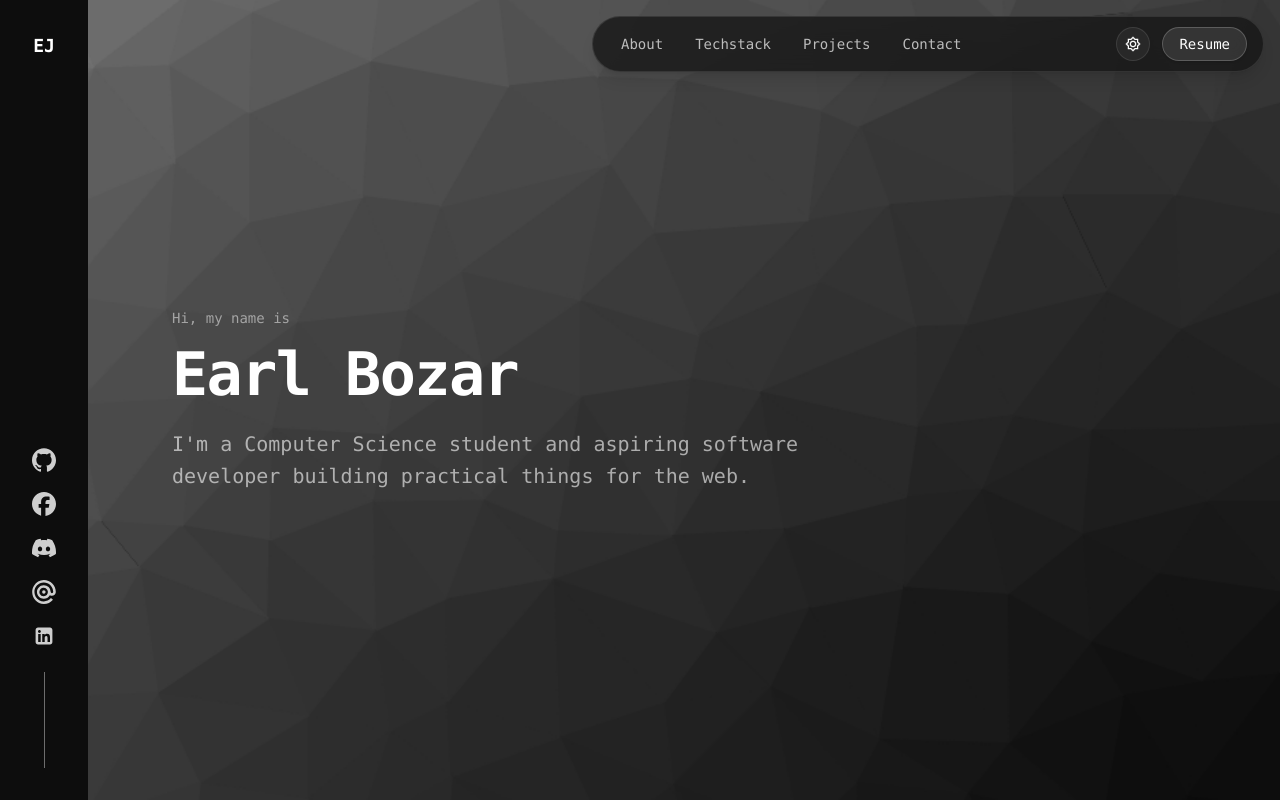
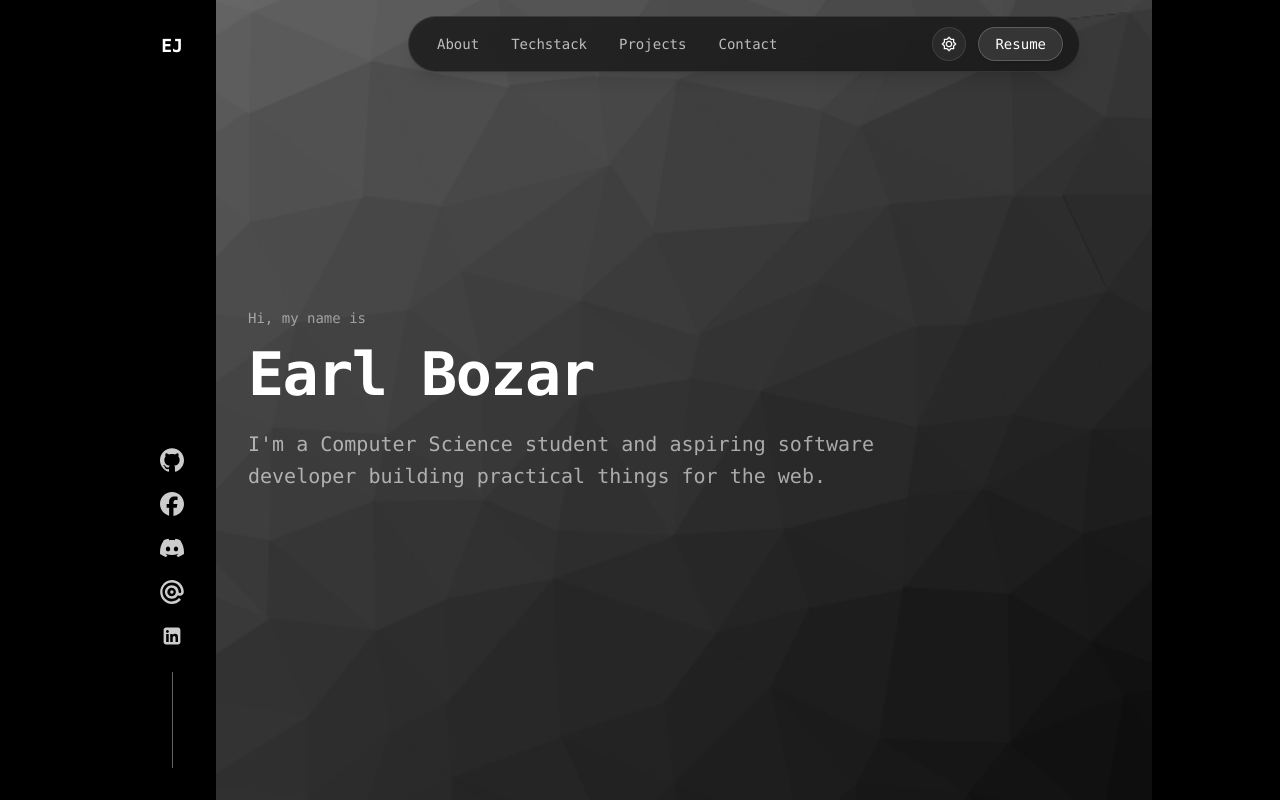
Before and after one commit to ErlJohn1128/Portfolio, a React (Vite) app: page / in a window 1280 px wide. Shown: the top 800 px of the page. Built offline with nearby package versions, Linux system fonts and the light colour scheme.

Commit message:
added meta search console

```diff
--- a/index.html
+++ b/index.html
@@ -4,6 +4,8 @@
     <meta charset="UTF-8" />
     <link rel="icon" type="image/svg+xml" href="/ej.png" />
     <meta name="viewport" content="width=device-width, initial-scale=1.0" />
+    <meta name="google-site-verification" content="yVyLhE8CCDMPzIlqEAsD1qgRaNZtDuTCxAQy0TVRSqM" />
+
     <title>Earl Bozar</title>
   </head>
   <body>
--- a/src/App.tsx
+++ b/src/App.tsx
@@ -29,12 +29,13 @@ export default function App() {
     }, []);
 
     return (
-        <main className="relative min-h-screen overflow-hidden bg-black text-white">
-            <div className="pointer-events-none fixed top-0 left-0 z-30 h-64 w-64 rounded-full bg-white/10 blur-3xl transition-transform duration-75 ease-out"
+        <body className="bg-black">
+        <main className="relative mx-auto max-w-[80%] min-h-screen overflow-hidden bg-black text-white">
+            <div className="pointer-events-none fixed top-0 left-0 z-100 h-64 w-64 rounded-full bg-white/10 blur-3xl transition-transform duration-75 ease-out"
             style={{ transform: `translate3d(${mousePosition.x - 128}px, ${mousePosition.y - 128}px, 0)`}}
             />
 
-            <div className="fixed z-50 flex h-screen flex-col items-center bg-white/5 p-4 lg:p-8">
+            <div className="fixed z-50 flex h-screen flex-col items-center bg-black/50 p-4 lg:p-8">
                 <Sidebar />
             </div>
 
@@ -79,5 +80,6 @@ export default function App() {
 
             </div>
         </main>
+        </body>
    );
 }
--- a/src/components/Header.tsx
+++ b/src/components/Header.tsx
@@ -7,7 +7,7 @@ export default function Header() {
     const [darkMode, setDarkMode] = useState(false);
 
     return (
-        <header className="hidden lg:block fixed top-4 right-4 z-50 w-[calc(100%-2rem)] max-w-2xl">
+        <header className="hidden lg:block fixed top-4 right-50 z-50 w-[calc(100%-2rem)] max-w-2xl">
             <nav className="flex items-center justify-between px-4 py-2.5 rounded-full bg-neutral-900/80 backdrop-blur-md border border-white/10 shadow-lg font-mono text-sm">
 
                 <div className="flex items-center gap-2">
```
